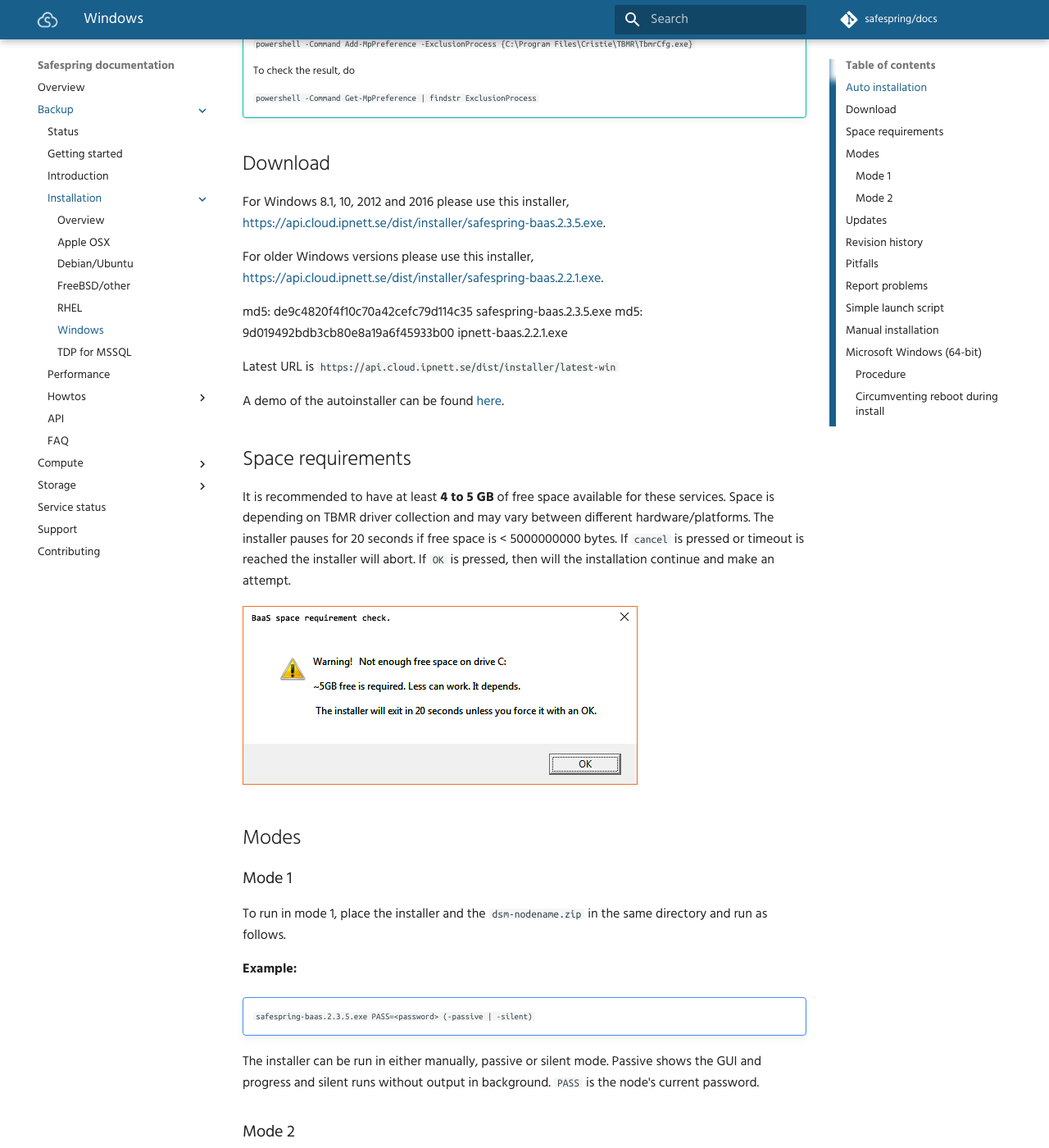
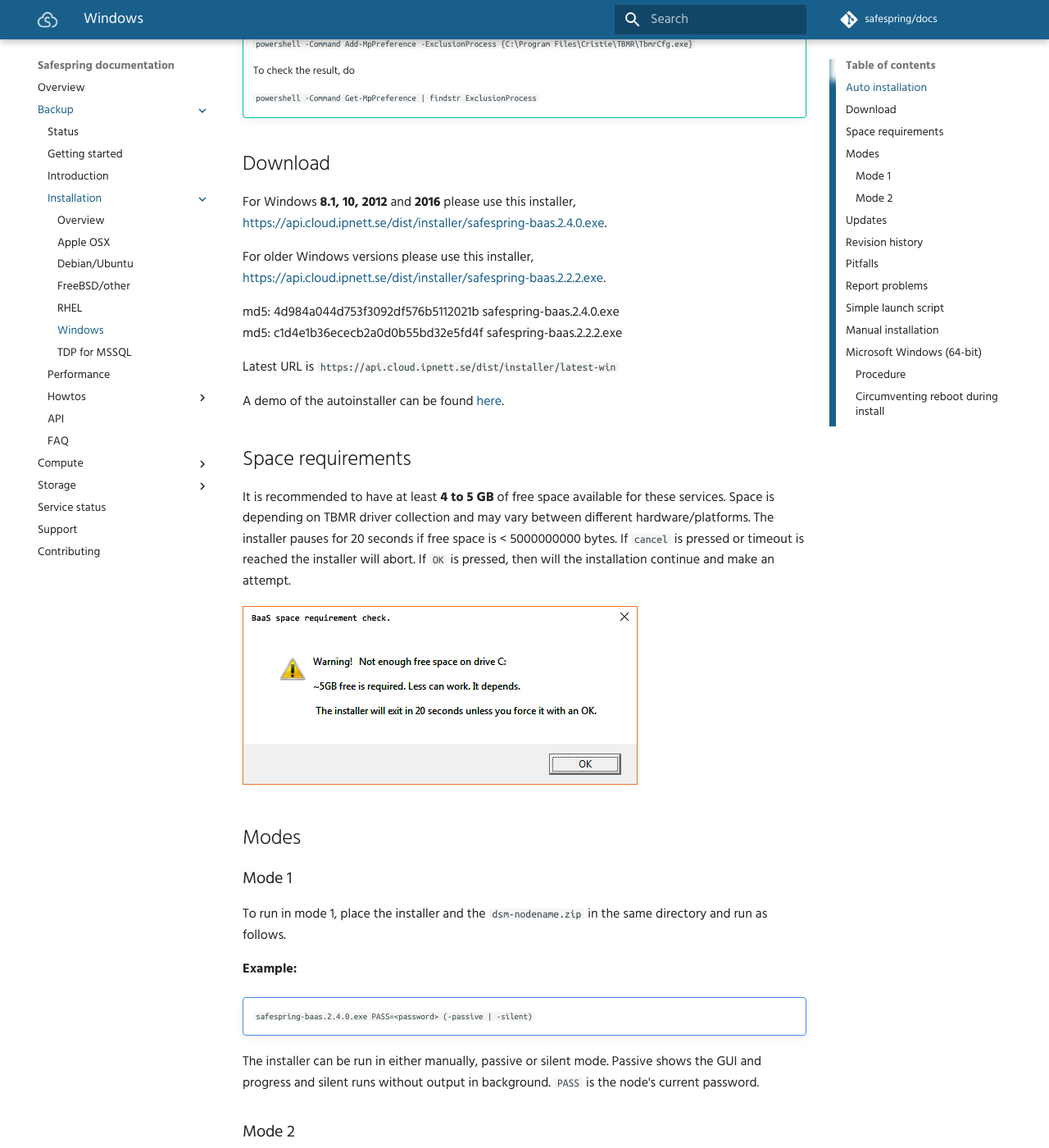
Before and after one commit to safespring/docs, an MkDocs documentation site: the page built from content/backup/install/windows.md, in a window 1280 px wide and 1400 px high, scrolled down 1336 px. Shown: the whole window at 82% size. Built offline with MkDocs 1.6.1 and Material for MkDocs 9.7.7, drawn with Linux system fonts in a browser that asks for light colours; comment, search, counter and statistics services are not loaded; old or Windows-style settings are respelled for this version of MkDocs; some of the changed text lies outside the part shown.

Commit message:
New TSM clients and cert.

```diff
--- a/content/backup/install/windows.md
+++ b/content/backup/install/windows.md
@@ -9,7 +9,7 @@
 The second mode includes the process of creating a new node and therefore requires API credentials and more settings. It is recommended to use credentials with limited numbers nodes and not your fully administrative credentials.
 If credentials with unlimited permissions is used it is advised to delete all files in Windows `%TEMP%` directory after installation or failure to install since it may disclose secrets.
 The installer makes it best to remove them but in some scenarios they might be left behind.
-To see options and rules to run simply run `"safespring-baas.2.3.5.exe -help"`. All installer parameters must be in CAPITAL letters. Flags can be in lower case.
+To see options and rules to run simply run `"safespring-baas.2.4.0.exe -help"`. All installer parameters must be in CAPITAL letters. Flags can be in lower case.
 
 ![help](../../images/help.png)
 
@@ -24,13 +24,14 @@
 	`powershell -Command Get-MpPreference | findstr ExclusionProcess`
 
 ## Download
-For Windows 8.1, 10, 2012 and 2016 please use this installer,
-[https://api.cloud.ipnett.se/dist/installer/safespring-baas.2.3.5.exe](https://api.cloud.ipnett.se/dist/installer/safespring-baas.2.3.5.exe).
+For Windows **8.1, 10, 2012** and **2016** please use this installer,
+[https://api.cloud.ipnett.se/dist/installer/safespring-baas.2.4.0.exe](https://api.cloud.ipnett.se/dist/installer/safespring-baas.2.4.0.exe).
 
-For older Windows versions please use this installer, [https://api.cloud.ipnett.se/dist/installer/safespring-baas.2.2.1.exe](https://api.cloud.ipnett.se/dist/installer/ipnett-baas.2.2.1.exe).
+For older Windows versions please use this installer,
+[https://api.cloud.ipnett.se/dist/installer/safespring-baas.2.2.2.exe](https://api.cloud.ipnett.se/dist/installer/ipnett-baas.2.2.2.exe).
 
-md5: de9c4820f4f10c70a42cefc79d114c35 safespring-baas.2.3.5.exe
-md5: 9d019492bdb3cb80e8a19a6f45933b00 ipnett-baas.2.2.1.exe
+md5: 4d984a044d753f3092df576b5112021b  safespring-baas.2.4.0.exe
+md5: c1d4e1b36ececb2a0d0b55bd32e5fd4f  safespring-baas.2.2.2.exe
 
 Latest URL is `https://api.cloud.ipnett.se/dist/installer/latest-win`
 
@@ -48,7 +49,7 @@
 **Example:**
 
 !!! note ""
-    `safespring-baas.2.3.5.exe PASS=<password> (-passive | -silent)`
+    `safespring-baas.2.4.0.exe PASS=<password> (-passive | -silent)`
 
 The installer can be run in either manually, passive or silent mode. Passive shows the GUI and progress and silent runs without output in background. `PASS` is the node's current password.
 
@@ -78,12 +79,12 @@
 For updates when already running UPDATE=1 can be used. It is not possible to downgrade.
 To rerun the TBMR part only and because of TBMR license failures you can run with TBMRONLY=1.
 
-Put the safespring-baas.2.3.5.exe in a directory where you have write permissions since it will write the `dsm-<nodename>.zip` file in the current directory.
+Put the safespring-baas.2.4.0.exe in a directory where you have write permissions since it will write the `dsm-<nodename>.zip` file in the current directory.
 
 **Example:**
 
 !!! note ""
-    `safespring-baas.2.3.5.exe TOKEN=<secrettoken> FQDN=<uniquename> MAIL=<mailaddress> COST=<costcenter> (-silent | -passive)`
+    `safespring-baas.2.4.0.exe TOKEN=<secrettoken> FQDN=<uniquename> MAIL=<mailaddress> COST=<costcenter> (-silent | -passive)`
 
 The installer can be run in either manually, passive or silent mode. Passive shows the GUI and progress and silent runs without output in background.
 
@@ -97,10 +98,10 @@
 ## Updates
 The installation can be updated and completed with both new TSM and TBMR
 version if the installer is run with the UPDATE argument.
-`safespring-baas.2.3.5.exe UPDATE=1`.
+`safespring-baas.2.4.0.exe UPDATE=1`.
 Then the same nodename and configuration is kept and all components is updated
 if required. If only TBMR should be installed or updated it can be run with the
-TBMRONLY argument. `safespring-baas.2.3.5.exe TBMRONLY=1`. This method can also be used to license TBMR if it is trial or unlicensed for some reason.
+TBMRONLY argument. `safespring-baas.2.4.0.exe TBMRONLY=1`. This method can also be used to license TBMR if it is trial or unlicensed for some reason.
 
 ## Revision history
 * **1.0** Initial version for Windows 8, 8.1 and 2012.
@@ -158,6 +159,11 @@
 * **2.2.1**
     * New TSM x64 version, 7.1.6.2.
     * Fixed a flag to prevent reboot.
+* **2.2.2**
+    * New TSM x64 version, 7.1.8.2.
+    * New TSM x32 version, 7.1.8.2.
+    * New TSM server certificate, safedc.net.
+    * Cosmetic changes.
 * **2.3.1**
     * New TSM x32 version, 7.1.6.4.
     * New TSM x64 version, 8.1.0.0.
@@ -176,6 +182,9 @@
     * New TBMR version, 8.1.4.
     * Cosmetic changes.
     * Added some more errorchecking on TBMR result code. See Pitfalls below.
+* **2.4.0**
+    * New TSM x64 version, 8.1.4.0.
+    * New TSM server certificate, safedc.net.
 
 ## Pitfalls
 
```
